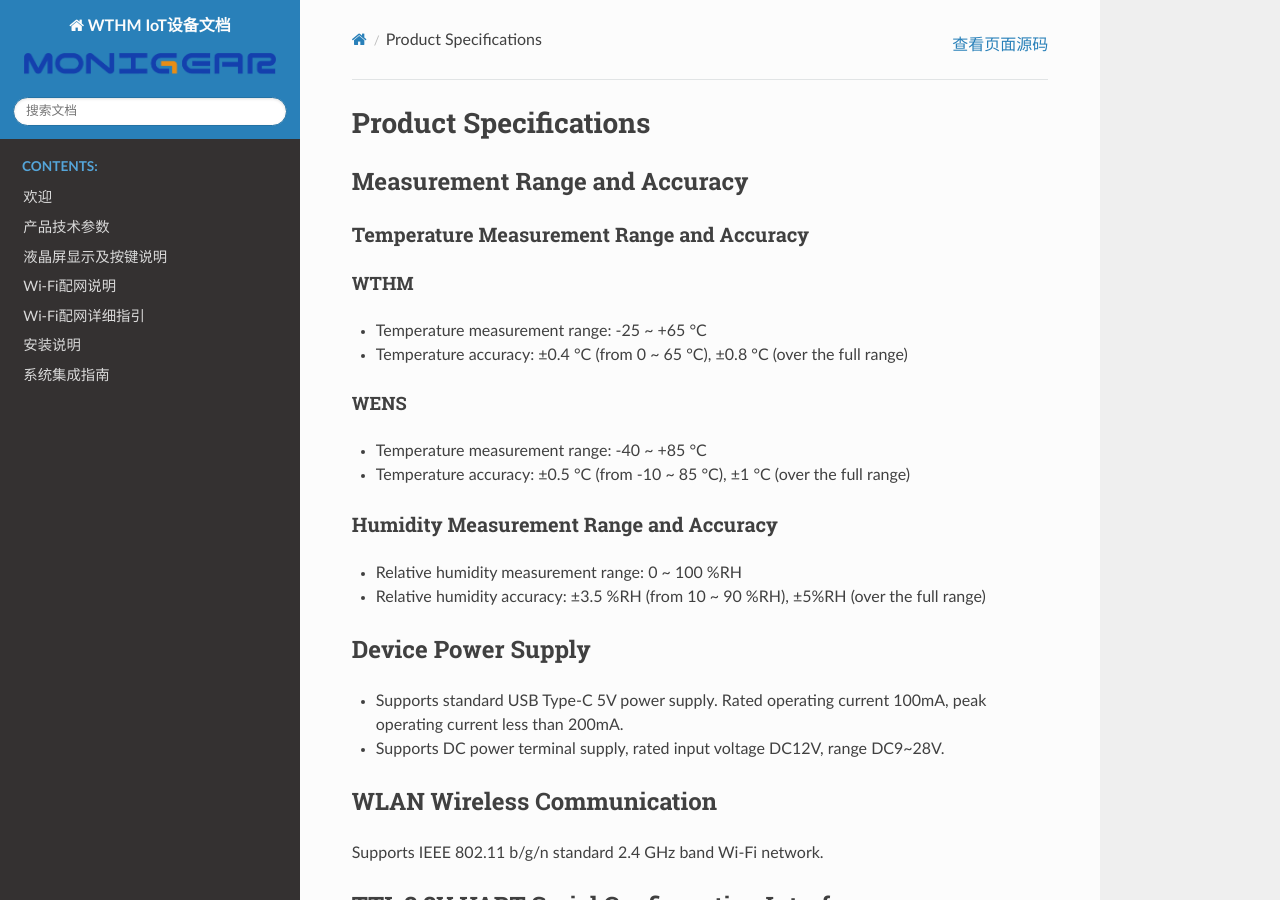
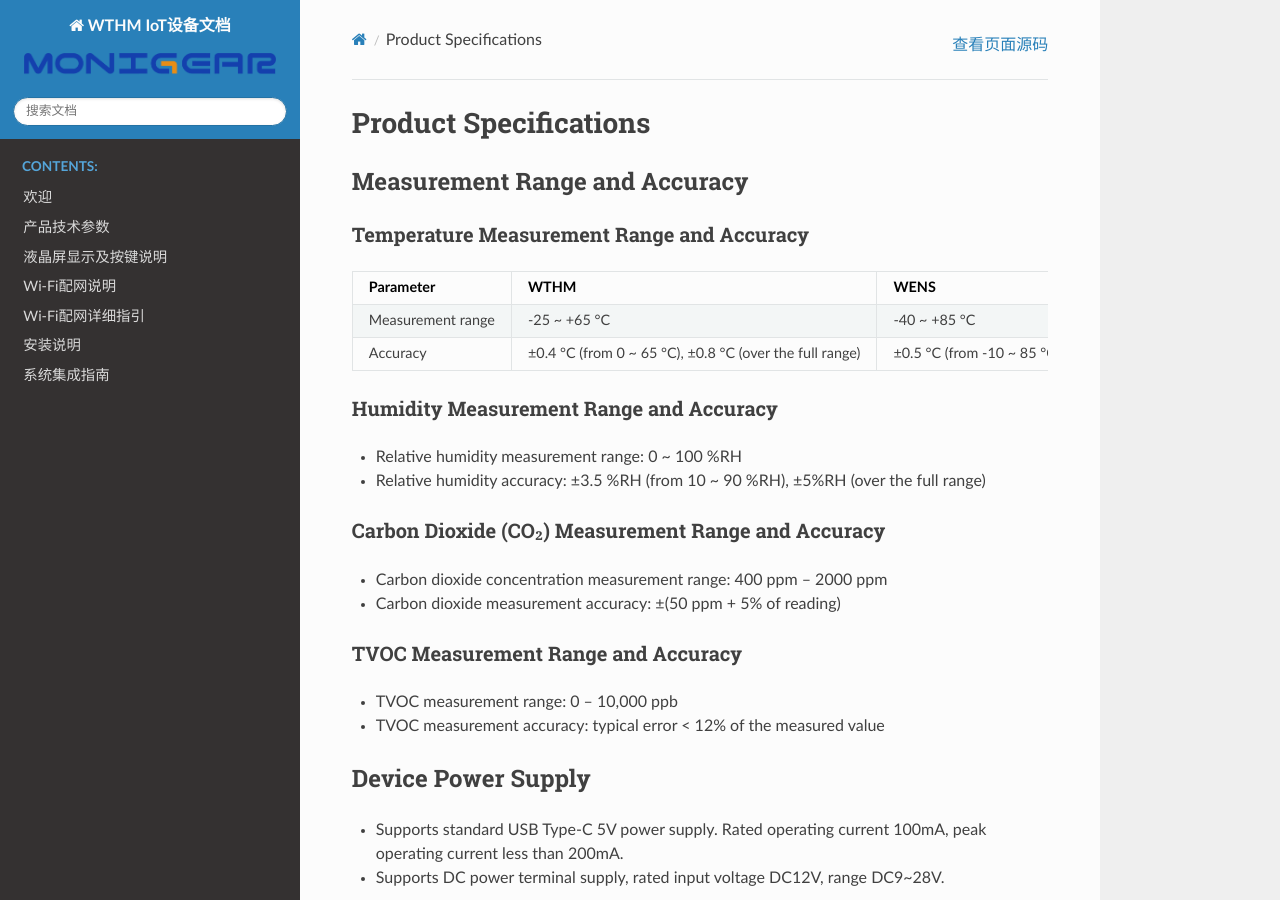
Before and after one commit to laosongbaba/wthm_docs_sphinx, a Sphinx documentation site: the page built from docs/en/product-specs.rst, in a window 1280 px wide and 900 px high. Built offline with Sphinx 7.4.7 and the Read the Docs theme 3.1.0, drawn with Linux system fonts in a browser that asks for light colours.

Commit message:
Add CO2, TVOC measurement parameter

```diff
--- a/docs/en/product-specs.rst
+++ b/docs/en/product-specs.rst
@@ -7,23 +7,36 @@ Measurement Range and Accuracy
 Temperature Measurement Range and Accuracy
 ~~~~~~~~~~~~~~~~~~~~~~~~~~~~~~~~~~~~~~~~~~~
 
-WTHM
-^^^^
+.. list-table::
+   :header-rows: 1
 
-- Temperature measurement range: -25 ~ +65 °C
-- Temperature accuracy: ±0.4 °C (from 0 ~ 65 °C), ±0.8 °C (over the full range)
-
-WENS
-^^^^
-
-- Temperature measurement range: -40 ~ +85 °C
-- Temperature accuracy: ±0.5 °C (from -10 ~ 85 °C), ±1 °C (over the full range)
+   * - Parameter
+     - WTHM
+     - WENS
+   * - Measurement range
+     - -25 ~ +65 °C
+     - -40 ~ +85 °C
+   * - Accuracy
+     - ±0.4 °C (from 0 ~ 65 °C), ±0.8 °C (over the full range)
+     - ±0.5 °C (from -10 ~ 85 °C), ±1 °C (over the full range)
 
 Humidity Measurement Range and Accuracy
 ~~~~~~~~~~~~~~~~~~~~~~~~~~~~~~~~~~~~~~~~
 
 - Relative humidity measurement range: 0 ~ 100 %RH
 - Relative humidity accuracy: ±3.5 %RH (from 10 ~ 90 %RH), ±5%RH (over the full range)
+
+Carbon Dioxide (CO₂) Measurement Range and Accuracy
+~~~~~~~~~~~~~~~~~~~~~~~~~~~~~~~~~~~~~~~~~~~~~~~~~~~~
+
+- Carbon dioxide concentration measurement range: 400 ppm – 2000 ppm
+- Carbon dioxide measurement accuracy: ±(50 ppm + 5% of reading)
+
+TVOC Measurement Range and Accuracy
+~~~~~~~~~~~~~~~~~~~~~~~~~~~~~~~~~~~~
+
+- TVOC measurement range: 0 – 10,000 ppb
+- TVOC measurement accuracy: typical error < 12% of the measured value
 
 Device Power Supply
 -------------------
```
